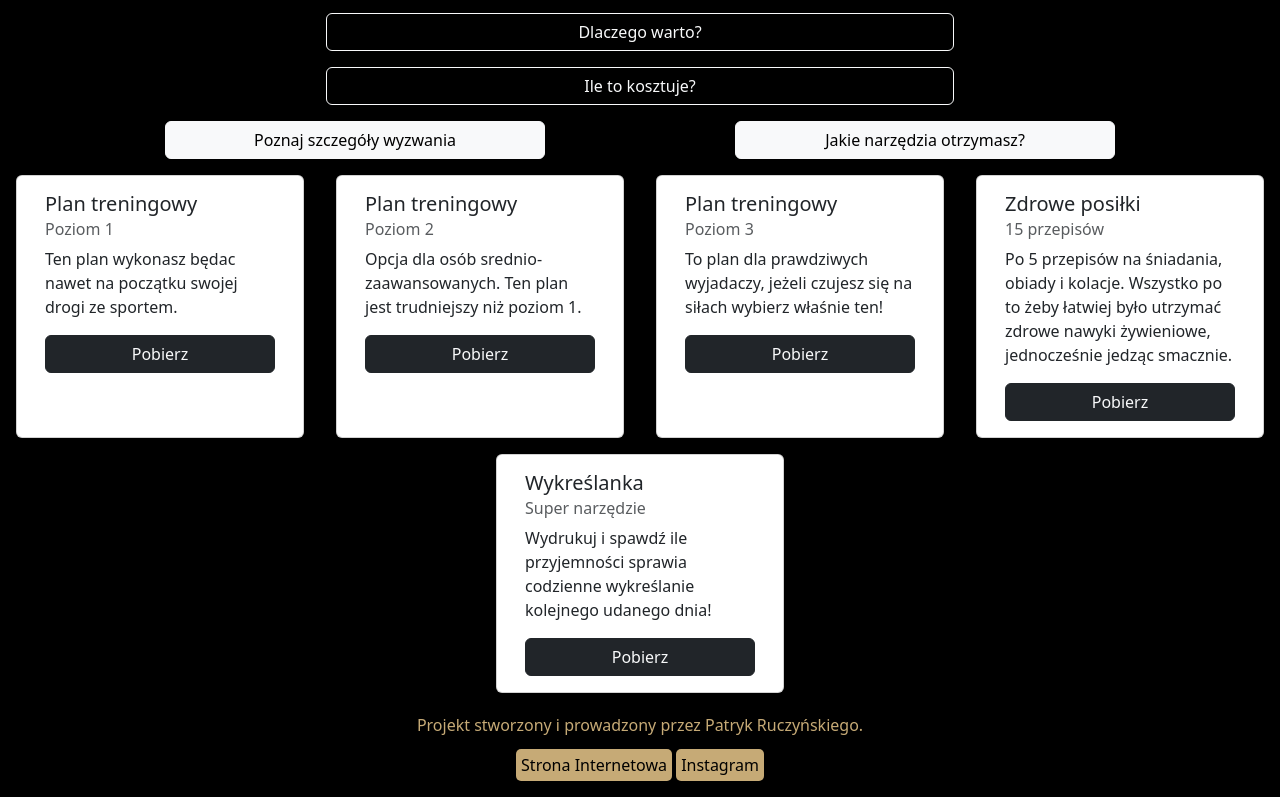
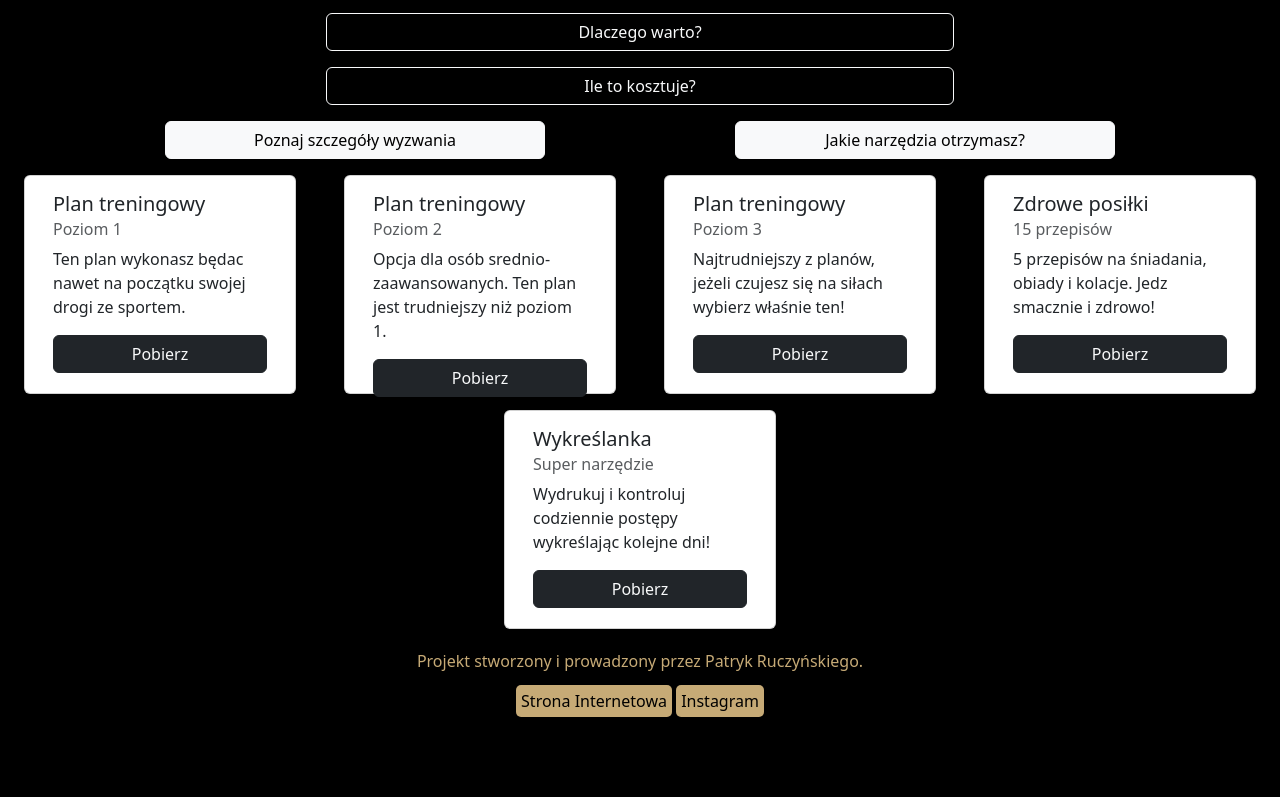
Before and after one commit to ruczynskipatryk/zmianaNa100, a plain HTML site: page index.html in a window 1280 px wide. Shown: the part 410-1207 px from the top of the page. After the commit the page ends 1143 px from the top, so only its background shows below. Drawn offline with nearby package versions, Linux system fonts and the light colour scheme.

Commit message:
Files and resposnive updates

```diff
--- a/index.html
+++ b/index.html
@@ -96,14 +96,13 @@
               0zł! Wszystkie materiały są dostępne za darmo do pobrania poniżej.
             </div>
           </div>
-        </div>
       </div>
     </section>
 
     <section class="why-its-worth">
       <div class="container">
         <div class="row">
-          <button class="btn btn-light mb-3 col-md-4 col-sm-4 mx-auto col-10" type="button" data-bs-toggle="offcanvas" data-bs-target="#offcanvasExample" aria-controls="offcanvasExample">
+          <button class="btn btn-light mb-3 col-md-4 col-sm-4 mx-auto col-7" type="button" data-bs-toggle="offcanvas" data-bs-target="#offcanvasExample" aria-controls="offcanvasExample">
             Poznaj szczegóły wyzwania
           </button>
           <div class="offcanvas offcanvas-start bg-dark text-light" tabindex="-1" id="offcanvasExample" aria-labelledby="offcanvasExampleLabel">
@@ -128,7 +127,7 @@
               </div>
             </div>
           </div>
-          <button class="btn btn-light mb-3 col-md-4 col-sm-4 mx-auto col-10" type="button" data-bs-toggle="offcanvas" data-bs-target="#offcanvasExample2" aria-controls="offcanvasExample2">
+          <button class="btn btn-light mb-3 col-md-4 col-sm-4 mx-auto col-7" type="button" data-bs-toggle="offcanvas" data-bs-target="#offcanvasExample2" aria-controls="offcanvasExample2">
             Jakie narzędzia otrzymasz?
           </button>
           <div class="offcanvas offcanvas-end bg-dark text-light" tabindex="-1" id="offcanvasExample2" aria-labelledby="offcanvasExampleLabel2">
@@ -152,15 +151,15 @@
     <section class="downloads">
       <div class="container-fluid">
         <div class="row">
-          <div class="card mx-auto mb-3" style="width: 18rem;">
-            <div class="card-body d-flex flex-column">
+          <div class="card mx-auto mb-3" style="width: 17rem; height: 13.7rem;">
+            <div class=" card-body d-flex flex-column">
               <h5 class="card-title">Plan treningowy</h5>
               <h6 class="card-subtitle mb-2 text-muted">Poziom 1</h6>
               <p class="card-text">Ten plan wykonasz będac nawet na początku swojej drogi ze sportem.</p>
-              <a href="/downloads/Plan treningowy poziom 1.pdf" download="Plan - poziom 1" class="btn btn-dark text-light ">Pobierz</a>
+              <a href="/downloads/Plan treningowy poziom 1.pdf" download="Plan - poziom 1" class="btn btn-dark text-light">Pobierz</a>
             </div>
           </div>
-          <div class="card mx-auto mb-3" style="width: 18rem;">
+          <div class="card mx-auto mb-3" style="width: 17rem; height: 13.7rem;">
             <div class="card-body d-flex flex-column">
               <h5 class="card-title">Plan treningowy</h5>
               <h6 class="card-subtitle mb-2 text-muted">Poziom 2</h6>
@@ -168,28 +167,28 @@
               <a href="/downloads/Plan treningowy poziom 2.pdf" download="Plan - poziom 2" class="btn btn-dark text-light">Pobierz</a>
             </div>
           </div>
-          <div class="card mx-auto mb-3" style="width: 18rem;">
-            <div class="card-body d-flex flex-column">
+          <div class="card mx-auto mb-3" style="width: 17rem; height: 13.7rem;">
+            <div class="card-body d-flex flex-column ">
               <h5 class="card-title">Plan treningowy</h5>
               <h6 class="card-subtitle mb-2 text-muted">Poziom 3</h6>
-              <p class="card-text">To plan dla prawdziwych wyjadaczy, jeżeli czujesz się na siłach wybierz właśnie ten!</p>
+              <p class="card-text">Najtrudniejszy z planów, jeżeli czujesz się na siłach wybierz właśnie ten!</p>
               <a href="/downloads/Plan treningowy poziom 3.pdf" download="Plan - poziom 3" class="btn btn-dark text-light">Pobierz</a>
             </div>
           </div>
-          <div class="card mx-auto mb-3" style="width: 18rem;">
-            <div class="card-body d-flex flex-column">
+          <div class="card mx-auto mb-3" style="width: 17rem; height: 13.7rem;">
+            <div class="card-body d-flex flex-column ">
               <h5 class="card-title">Zdrowe posiłki</h5>
               <h6 class="card-subtitle mb-2 text-muted">15 przepisów</h6>
-              <p class="card-text">Po 5 przepisów na śniadania, obiady i kolacje. Wszystko po to żeby łatwiej było utrzymać zdrowe nawyki żywieniowe, jednocześnie jedząc smacznie.</p>
-              <a href="#" download="#" class="btn btn-dark text-light ">Pobierz</a>
+              <p class="card-text">5 przepisów na śniadania, obiady i kolacje. Jedz smacznie i zdrowo!</p>
+              <a href="/downloads/15 przepisów.pdf" download="15 przepisów" class="btn btn-dark text-light ">Pobierz</a>
             </div>
           </div>
-          <div class="card mx-auto" style="width: 18rem;">
-            <div class="card-body d-flex flex-column">
+          <div class="card mx-auto" style="width: 17rem; height: 13.7rem;">
+            <div class="card-body d-flex flex-column ">
               <h5 class="card-title">Wykreślanka</h5>
               <h6 class="card-subtitle mb-2 text-muted">Super narzędzie</h6>
-              <p class="card-text">Wydrukuj i spawdź ile przyjemności sprawia codzienne wykreślanie kolejnego udanego dnia!</p>
-              <a href="/downloads/Wykreślanka.pdf" download="Wykreślanka" class="btn btn-dark text-light">Pobierz</a>
+              <p class="card-text">Wydrukuj i kontroluj codziennie postępy wykreślając kolejne dni!</p>
+              <a href="/downloads/Wykreślanka.pdf" download="Wykreślanka" class="btn btn-dark text-light jus">Pobierz</a>
             </div>
           </div>
         </div>
```
Also changed, not shown: 6 other files.
